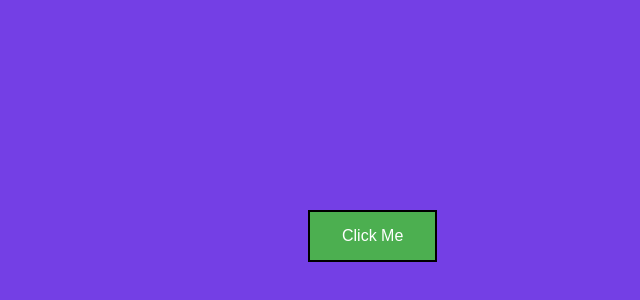
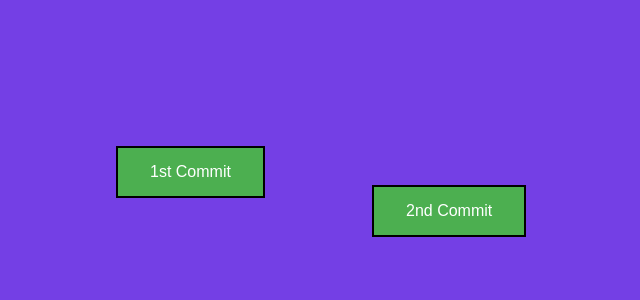
Before and after one commit to GauravJoshiJi/alertProject, a plain HTML site: page index.html in a window 1280 px wide. Shown: the part 110-410 px from the top of the page, without its empty margins (268-908 px from the left). Drawn offline with Linux system fonts and the light colour scheme.

Commit message:
Second Commit

```diff
--- a/index.html
+++ b/index.html
@@ -9,7 +9,10 @@
   </head>
   <body>
     <div id="first">
-      <button onclick="clicked()">Click Me</button>
+      <button onclick="clicked()">1st Commit</button>
+    </div>
+    <div id="second">
+      <button onclick="clicked1()">2nd Commit</button>
     </div>
     <script src="script.js"></script>
   </body>
--- a/script.js
+++ b/script.js
@@ -1,3 +1,7 @@
 function clicked() {
   alert("Welcome to Git and GitHub");
 }
+
+function clicked1() {
+  alert("This is second Commit");
+}
--- a/style.css
+++ b/style.css
@@ -17,6 +17,10 @@ button {
 }
 #first {
   /* position: relative;  */
-  margin-top: 25%;
-  margin-left: 45%;
+  margin-top: 20%;
+  margin-left: 30%;
 }
+#second {
+  margin-top: -1%;
+  margin-left: 50%;
+}
```
